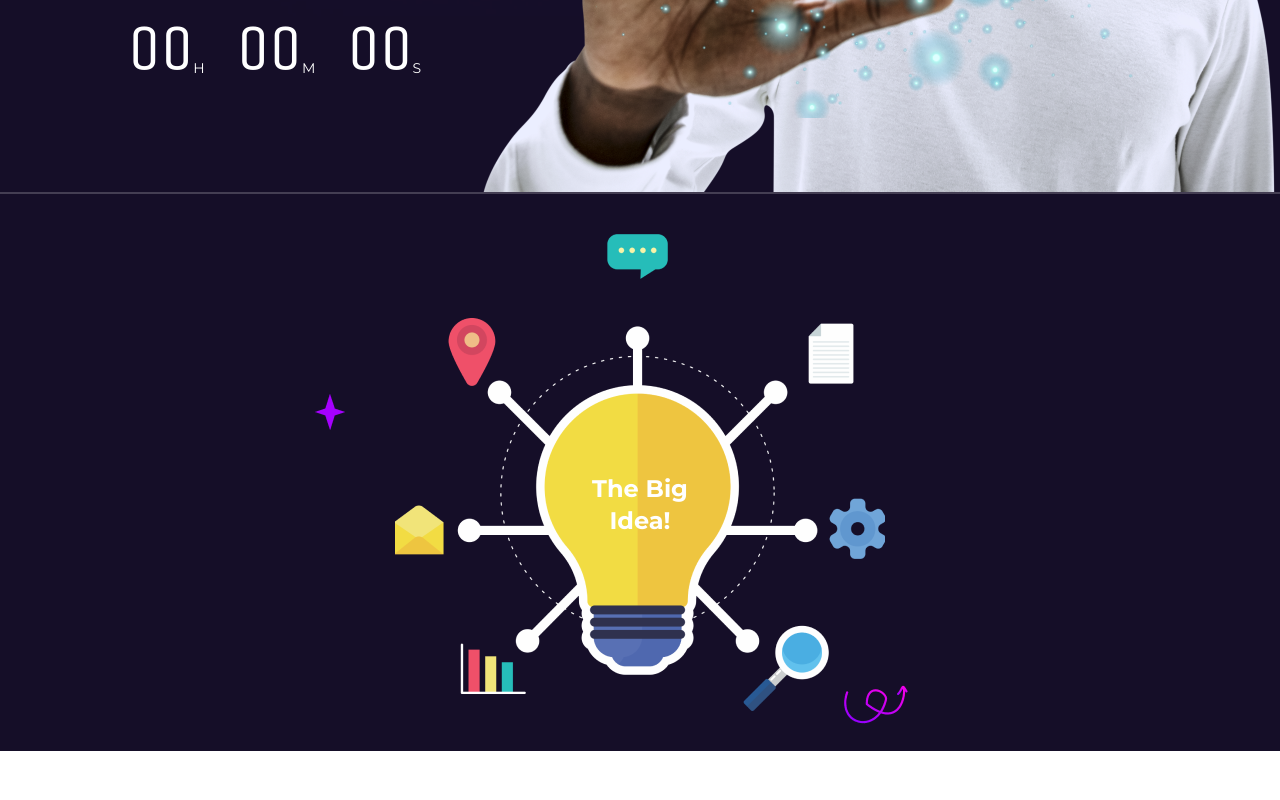
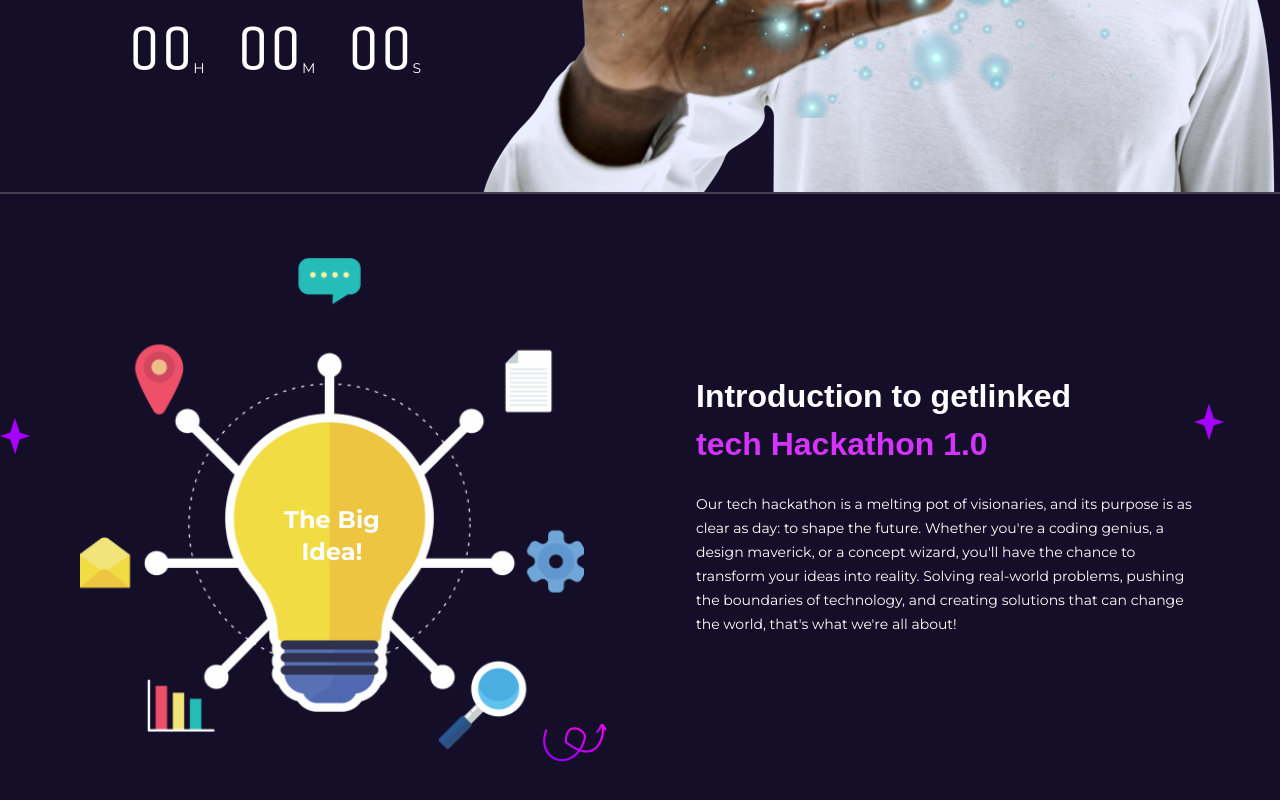
Before and after one commit to JacceyCode/getlinked, a React (Vite) app: page / in a window 1280 px wide. Shown: the part 810-1610 px from the top of the page. Before the commit the page ends 1561 px from the top, so only its background shows below. Built offline with nearby package versions, Linux system fonts and the light colour scheme; a web font is replaced by a local one.

Commit message:
overview part 2

```diff
--- a/src/components/Overview.jsx
+++ b/src/components/Overview.jsx
@@ -1,7 +1,7 @@
 function Overview() {
   return (
-    <section className="mx-auto flex max-w-[90rem] items-center justify-center py-10">
-      <section className="relative">
+    <section className="mx-auto flex max-w-[70rem] items-center justify-center gap-[7rem] py-16">
+      <section className="relative w-1/2">
         <img className="w-full" src="/the big idea.png" alt="Idea" />
         <img className="absolute -left-20 top-40" src="/star.png" alt="star" />
         <img
@@ -14,7 +14,22 @@ function Overview() {
         </p>
       </section>
 
-      <section></section>
+      <section className="flex w-1/2 flex-col gap-6">
+        <span className="relative">
+          <h2 className="font-clash text-[2rem] font-bold text-white">
+            Introduction to getlinked <br />
+            <span className="text-secondary">tech Hackathon 1.0</span>
+          </h2>
+          <img
+            className="absolute -right-6 top-1/3"
+            src="/star.png"
+            alt="star"
+          />
+        </span>
+        <p className="font-mont text-sm font-normal leading-6 text-white">
+          {`Our tech hackathon is a melting pot of visionaries, and its purpose is as clear as day: to shape the future. Whether you're a coding genius, a design maverick, or a concept wizard, you'll have the chance to transform your ideas into reality. Solving real-world problems, pushing the boundaries of technology, and creating solutions that can change the world, that's what we're all about!`}
+        </p>
+      </section>
     </section>
   );
 }
```
